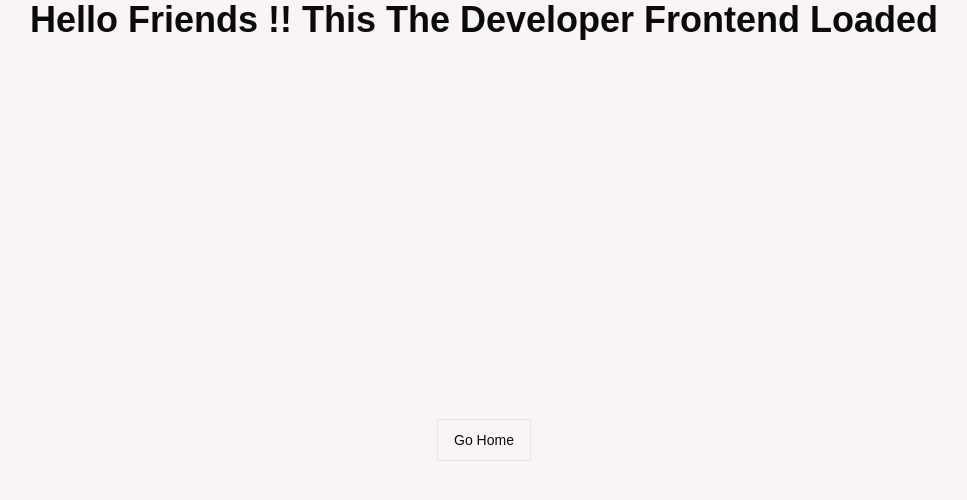
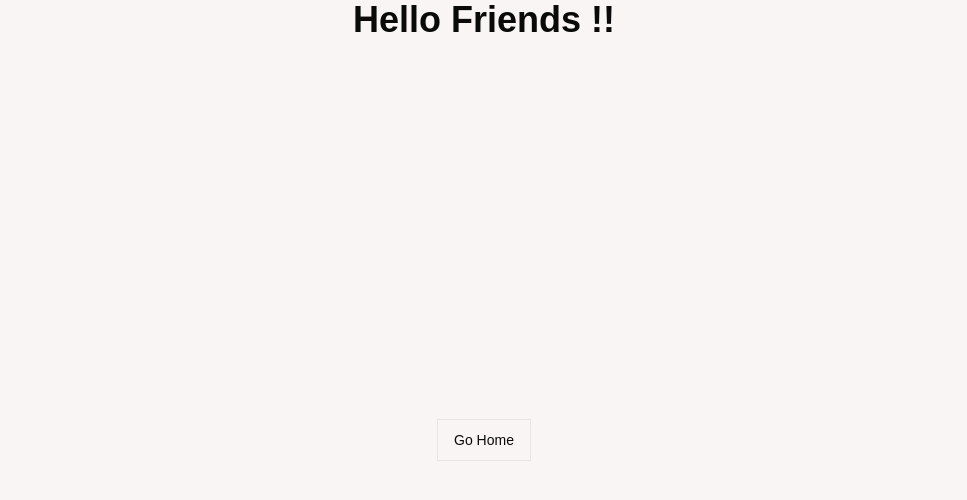
Before and after one commit to sohamrathodeww/react-19-ts-tailwind-shadcn-setup, a React (Vite) app: page / in a window 1280 px wide. Shown: the top 500 px of the page, without its empty margins (156-1123 px from the left). Built offline with nearby package versions, Linux system fonts and the light colour scheme.

Commit message:
File Changed & workflow uploaded

```diff
--- a/src/App.tsx
+++ b/src/App.tsx
@@ -4,7 +4,7 @@ function App() {
     <>
       <div className="flex v-screen items-center justify-center">
         <h1 className="text-4xl font-bold">
-          Hello Friends !! This The Developer Frontend Loaded
+          Hello Friends !!
         </h1>
       </div>
       <div className="flex h-screen items-center justify-center">
```
